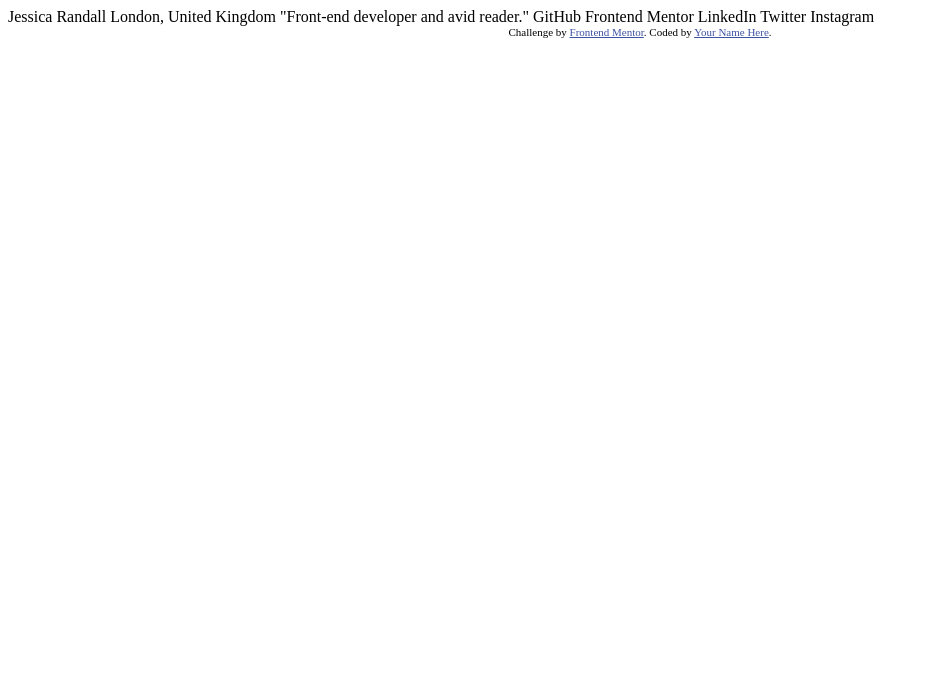
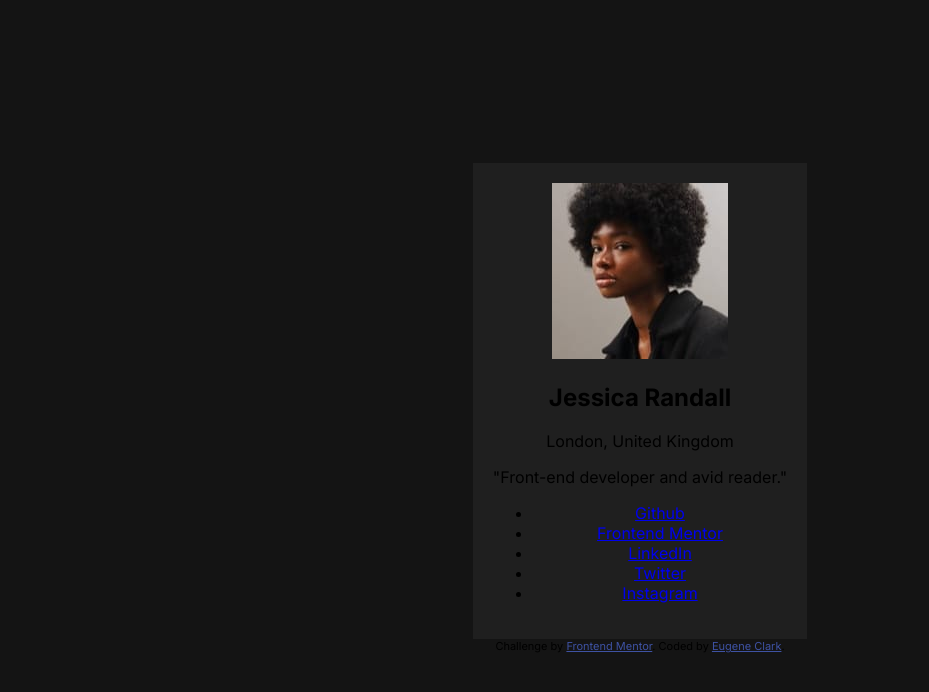
Before and after one commit to clarkjr2016/socialLinks, a plain HTML site: page index.html in a window 1280 px wide. Shown: the whole page, without its empty margins (0-929 px from the left). Drawn offline with Linux system fonts and the light colour scheme.

Commit message:
updated card container

```diff
--- a/index.html
+++ b/index.html
@@ -1,34 +1,55 @@
 <!DOCTYPE html>
 <html lang="en">
   <head>
-  <meta charset="UTF-8">
-  <meta name="viewport" content="width=device-width, initial-scale=1.0"> <!-- displays site properly based on user's device -->
+    <meta charset="UTF-8" />
+    <meta name="viewport" content="width=device-width, initial-scale=1.0" />
+    <!-- displays site properly based on user's device -->
 
-  <link rel="icon" type="image/png" sizes="32x32" href="./assets/images/favicon-32x32.png">
+    <link
+      rel="icon"
+      type="image/png"
+      sizes="32x32"
+      href="./assets/images/favicon-32x32.png"
+    />
+    <link rel="preconnect" href="https://fonts.googleapis.com" />
+    <link rel="preconnect" href="https://fonts.gstatic.com" crossorigin />
+    <link
+      href="https://fonts.googleapis.com/css2?family=Inter:wght@100..900&display=swap"
+      rel="stylesheet"
+    />
+    <link rel="stylesheet" href="css/style.min.css" />
 
     <title>Frontend Mentor | Social links profile</title>
 
     <!-- Feel free to remove these styles or customise in your own stylesheet 👍 -->
-  <style>
-    .attribution { font-size: 11px; text-align: center; }
-    .attribution a { color: hsl(228, 45%, 44%); }
-  </style>
   </head>
   <body>
-
-  Jessica Randall
-  London, United Kingdom
-  "Front-end developer and avid reader."
-
-  GitHub
-  Frontend Mentor
-  LinkedIn
-  Twitter
-  Instagram
+    <main class="cardContainer">
+      <img
+        src="assets/images/avatar-jessica.jpeg"
+        alt="Image of a black woman"
+      />
+      <section class="socialInfo">
+        <h2>Jessica Randall</h2>
+        <span>London, United Kingdom</span>
+      </section>
+      <p>"Front-end developer and avid reader."</p>
+      <section>
+        <ul>
+          <li><a href="#">Github</a></li>
+          <li><a href="#">Frontend Mentor</a></li>
+          <li><a href="#">LinkedIn</a></li>
+          <li><a href="#">Twitter</a></li>
+          <li><a href="#">Instagram</a></li>
+        </ul>
+      </section>
+    </main>
 
     <div class="attribution">
-    Challenge by <a href="https://www.frontendmentor.io?ref=challenge" target="_blank">Frontend Mentor</a>.
-    Coded by <a href="#">Your Name Here</a>.
+      Challenge by
+      <a href="https://www.frontendmentor.io?ref=challenge" target="_blank"
+        >Frontend Mentor</a
+      >. Coded by <a href="#">Eugene Clark</a>.
     </div>
   </body>
 </html>
--- /dev/null
+++ b/style.scss
@@ -0,0 +1,34 @@
+* {
+  box-sizing: border-box;
+  font-family: "Inter", sans-serif;
+}
+
+.attribution {
+  font-size: 11px;
+  text-align: center;
+
+  a {
+    color: hsl(228, 45%, 44%);
+  }
+}
+
+$locationFontColor: hsl(75, 94%, 57%);
+$bodyBackgroundColor: hsl(0, 0%, 8%);
+$cardBackgroundColor: hsl(0, 0%, 12%);
+$linkBackgroundColor: hsl(0, 0%, 20%);
+$regularFontColor: hsl(0, 0%, 100%);
+
+body {
+  height: 100dvh;
+  background: $bodyBackgroundColor;
+  display: flex;
+  flex-flow: column;
+  justify-content: center;
+  align-items: center;
+
+  .cardContainer {
+    text-align: center;
+    background: $cardBackgroundColor;
+    padding: 20px;
+  }
+}
```
Also changed, not shown: css/style.min.css (added). Lines whose indentation alone changed are shown as unchanged.
